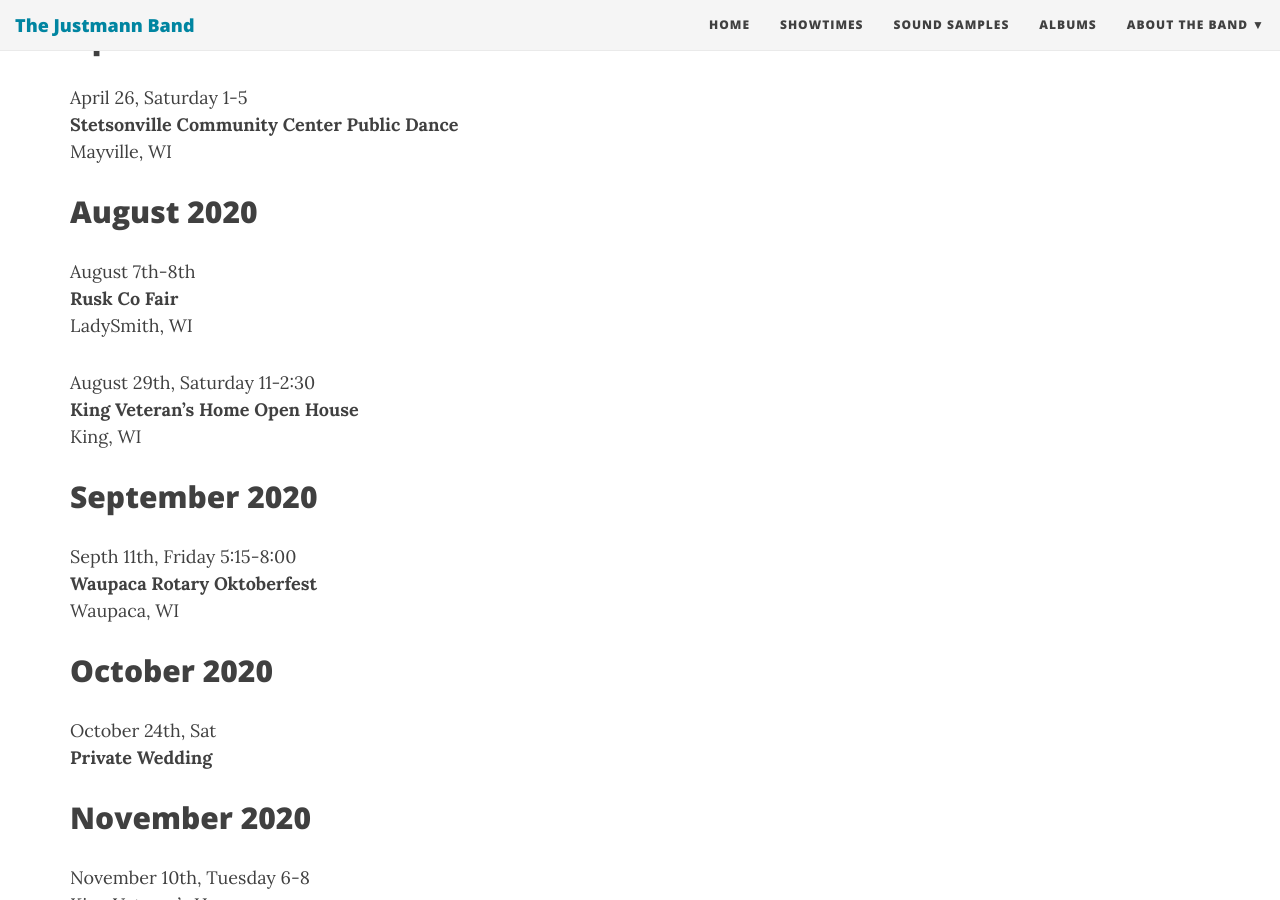
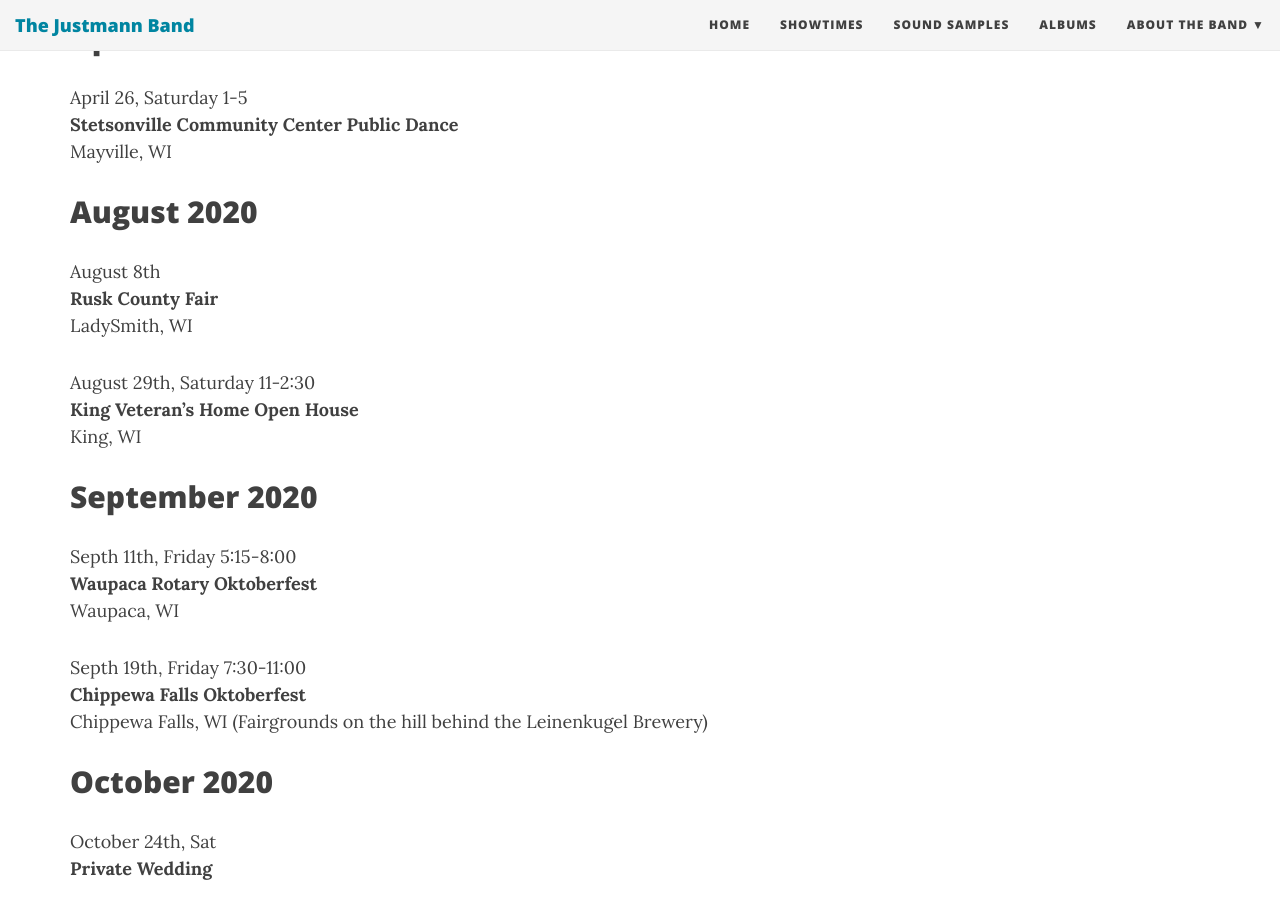
Before and after one commit to jcoenen/justmannband.com, a Jekyll site: the page built from showtimes.md, in a window 1280 px wide and 900 px high, scrolled down 421 px. Built offline with Jekyll 4.4.1, drawn with Linux system fonts in a browser that asks for light colours; nearby versions of some CDN libraries.

Commit message:
Update showtimes.md

```diff
--- a/showtimes.md
+++ b/showtimes.md
@@ -15,8 +15,8 @@ April 26, Saturday 1-5
 Mayville, WI
 
 ## August 2020
-August 7th-8th
-**Rusk Co Fair**
+August 8th
+**Rusk County Fair**
 LadySmith, WI
 
 August 29th, Saturday 11-2:30
@@ -28,6 +28,9 @@ Septh 11th, Friday 5:15-8:00
 **Waupaca Rotary Oktoberfest**
 Waupaca, WI
 
+Septh 19th, Friday 7:30-11:00
+**Chippewa Falls Oktoberfest**
+Chippewa Falls, WI  (Fairgrounds on the hill behind the Leinenkugel Brewery)
 
 ## October 2020
 October 24th, Sat
```
